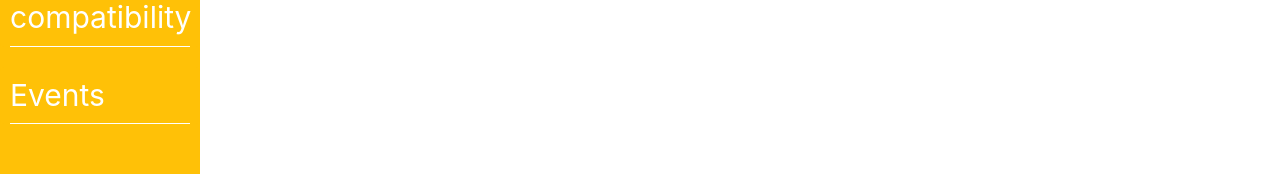
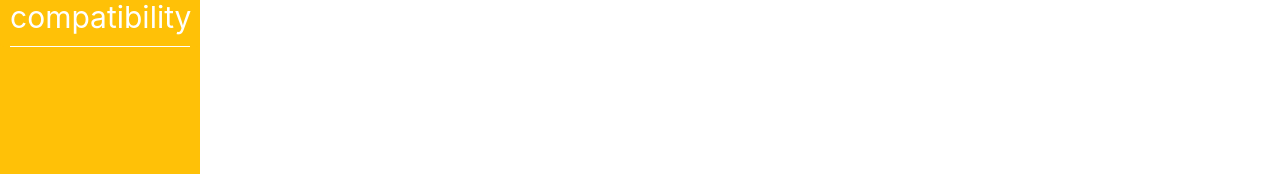
Before and after one commit to FppEpitech/Survivor, an Angular app in the folder angular-frontend/: page / in a window 1280 px wide. Shown: the part 591-765 px from the top of the page. Built offline with nearby package versions, Linux system fonts and the light colour scheme; sample sign-in values are in the browser's storage; what @swimlane/ngx-charts would draw is missing.

Commit message:
fix: navbar multiple events buttons

```diff
--- a/angular-frontend/src/app/navbar/navbar.component.html
+++ b/angular-frontend/src/app/navbar/navbar.component.html
@@ -6,10 +6,9 @@
     <li><a class="underline" href="/client-profile">Customers</a></li>
     <li><a class="underline" href="/statistics">Statistics</a></li>
     <li><a class="underline" href="/tips">Tips</a></li>
-    <li><a class="underline" href="/home">Events</a></li>
+    <li><a class="underline" href="/events">Events</a></li>
     <li><a class="underline" href="/wardrobe">Wardrobe</a></li>
     <li><a class="underline" href="/astrological-compatibility">Astrological compatibility</a></li>
-    <li><a class="underline" href="/events">Events</a></li>
   </ul>
 </aside>
 
```
